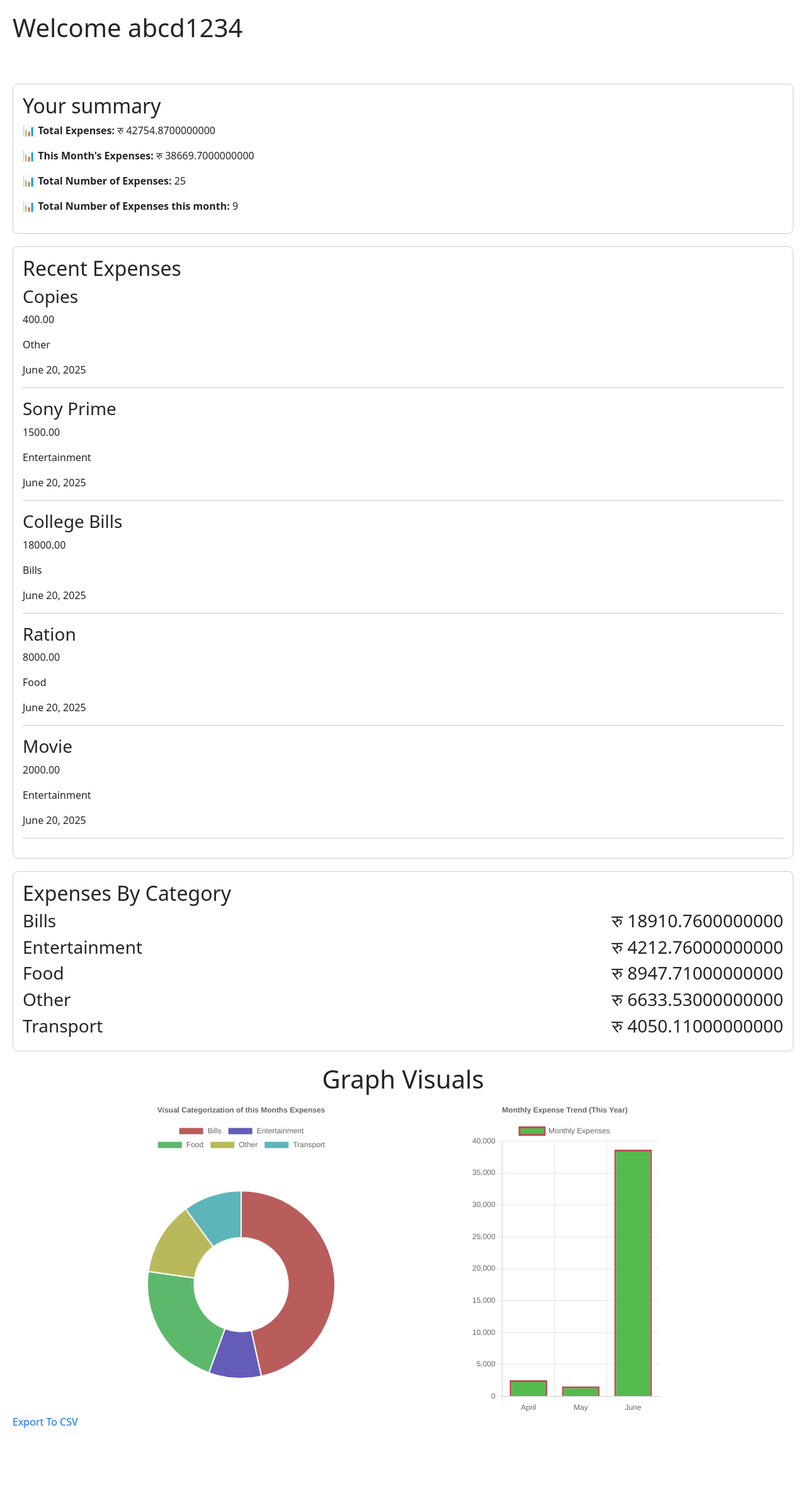
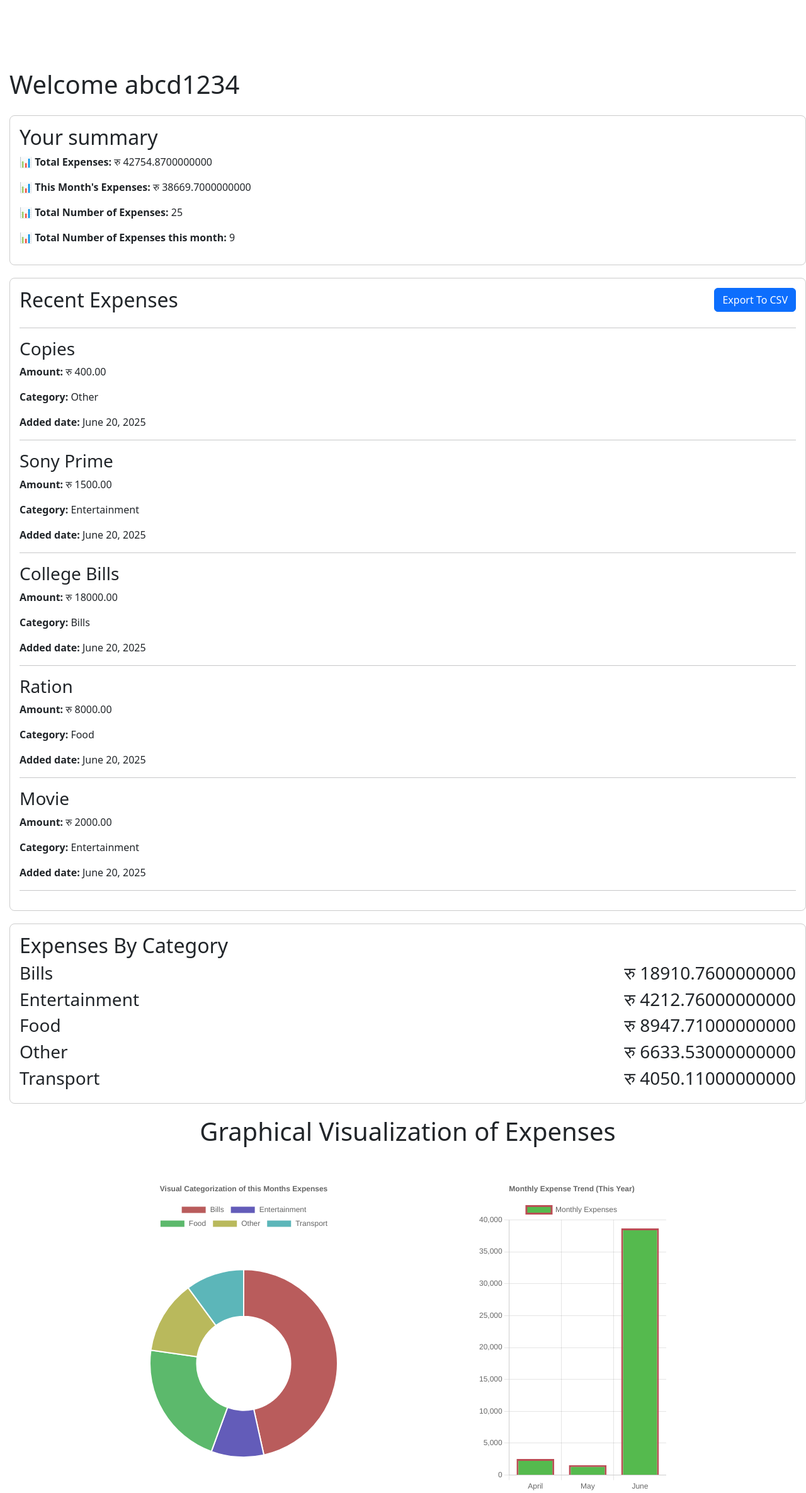
Before and after one commit to XxSamridhaxX/Expenses-Tracker-Django-, a Django app: page /expense/dashboard/ in a window 1280 px wide. Shown: the whole page at 63% size. Before the commit the page ends 2267 px from the top, so only its background shows below. Run offline with Django 5.2, Linux system fonts and the light colour scheme; a user stored in the database is signed in; data comes from the database, SQL or seed files in the repository; both versions use the stored data as it was after the commit.

Commit message:
Completed almost all design

```diff
--- a/expenses/templates/expenses/add_expense.html
+++ b/expenses/templates/expenses/add_expense.html
@@ -4,7 +4,7 @@
     <form method="POST" style="margin-top: 110px; padding-left: 30px;">
         {% csrf_token %}
         {{ form.as_p }}
-        <button type="submit">Add Expense</button>
+        <button type="submit" class="btn btn-success">Add Expense</button>
     </form>
 
 {% endblock %}
--- a/expenses/templates/expenses/dashboard.html
+++ b/expenses/templates/expenses/dashboard.html
@@ -2,11 +2,18 @@
 
 
 {% block content %}
-<div style="margin:20px">
+<div style="padding: 110px 0px 0px 0px; margin-left: 15px;">
+  {% if messages %}
+  {% for message in messages %}
+  <div class="alert alert-{{ message.tags }} alert-dismissible fade show" role="alert">
+    {{ message }}
+    <button type="button" class="btn-close" data-bs-dismiss="alert" aria-label="Close"></button>
+  </div>
+  {% endfor %}
+  {% endif %}
   <h1>Welcome {{request.user.username}}</h1>
-
   <!-- Your summary box -->
-    <div style="border: 1px solid #ccc; padding: 15px; margin-bottom: 20px; margin-top:65px; border-radius: 8px;">
+  <div style="border: 1px solid #ccc; padding: 15px; margin-bottom: 20px; margin-top:25px; border-radius: 8px;">
     <h2>Your summary</h2>
     <p><strong>📊 Total Expenses:</strong> रु {{total_expense}}</p>
     <p><strong>📊 This Month's Expenses:</strong> रु {{monthly_total}}</p>
@@ -16,12 +23,21 @@
 
   <!-- Recent expenses -->
   <div style="border: 1px solid #ccc; padding: 15px; margin-bottom: 20px; border-radius: 8px;">
+
+    <div style="display: flex; justify-content: space-between;">
       <h2>Recent Expenses</h2>
+
+      <form action="{% url 'export' %}" method="get">
+        <button type="submit" class="btn btn-primary"
+          onclick="setTimeout(()=>{alert('Your download has been started')},200)">Export To CSV</button>
+      </form>
+    </div>
+    <hr>
     {% for x in recent_expenses %}
     <h3>{{x.title}}</h3>
-        <p>{{x.amount}}</p>
-        <p>{{x.category}}</p>
-        <p>{{x.date}}</p>
+    <p><strong>Amount:</strong> रु {{x.amount}}</p>
+    <p><strong>Category:</strong> {{x.category}}</p>
+    <p><strong>Added date:</strong> {{x.date}}</p>
     <hr>
     {% endfor %}
   </div>
@@ -46,7 +62,7 @@
   {{ month_totals|json_script:"month_totals" }}
 
   <div>
-      <h1 style="text-align: center;">Graph Visuals</h1>
+    <h1 style="text-align: center;margin-bottom: 50px;">Graphical Visualization of Expenses</h1>
     <div style="display:flex; flex-direction: row; justify-content: space-evenly;">
 
       <canvas id="donutChart" width="auto" height="500px" style="margin: none;"></canvas>
@@ -56,8 +72,6 @@
   </div>
 
 
-<a href="{% url 'export' %}" style="text-decoration: none;">Export To CSV</a>
-</div>
 
 
   <!-- 🔽 Paste this AFTER the endblock -->
@@ -154,5 +168,3 @@
 
 
   {% endblock %}
-
-123
--- a/expenses/templates/expenses/navbar.html
+++ b/expenses/templates/expenses/navbar.html
@@ -15,12 +15,12 @@
 ">
 
   <!-- Left side: Logo & Navigation -->
-  <div>
+  <div style="display: flex; align-items: center;">
       <a href="{% url 'expense_list' %}" style="color: white; font-weight: bold; font-size:40px; text-decoration: none; margin-right: 20px;">
           💸 ExpenseTracker
       </a>
       {% if user.is_authenticated %}
-          <a href="{% url 'add_expense' %}" style="color: white; text-decoration: none; margin-right: 15px;">Add Expense</a>
+          <a href="{% url 'add_expense' %}" style="color: white; text-decoration: none; margin-right: 15px; font-size: larger; margin-top:10px">Add Expense</a>
       {% endif %}
   </div>
 
--- a/expenses/urls.py
+++ b/expenses/urls.py
@@ -24,4 +24,7 @@ urlpatterns = [
 
     # Export to csv
     path('export/',views.export_csv,name='export'),
+
+    # Export Filtered CSV
+    path('export_filtered',views.export_filtered_csv,name="filtered_csv")
 ]
--- a/expenses/views.py
+++ b/expenses/views.py
@@ -16,7 +16,7 @@ from django.utils import timezone
 # Create your views here.
 
 def helllo(response):
-    return HttpResponse("Hello, world!")
+     return HttpResponse("Hello, world!")
 
 @login_required
 def expense_list(request):
@@ -171,10 +171,13 @@ import csv
 def export_csv(request):
     # To import all the data related to the user
     user_expense=Expense.objects.filter(user=request.user)
+    if not user_expense.exists():
+        messages.warning(request,"Don't have any data to export to CSV")
+        return redirect('dashboard')
 
     response = HttpResponse(
         content_type="text/csv",
-        headers= {"Content-Disposition": 'attachment; filename="{request.username}_expense_details.csv"'}
+        headers= {"Content-Disposition": f'attachment; filename="{request.user}_expense_details.csv"'}
     )
 
     writer= csv.writer(response)
@@ -183,3 +186,29 @@ def export_csv(request):
     for expense in expense_fields:
         writer.writerow(expense)
     return response
+
+def export_filtered_csv(request):
+    user_expense=Expense.objects.filter(user=request.user)
+
+    category=request.GET.get('category')
+    start_date=request.GET.get('start_date')
+    end_date=request.GET.get('end_date')
+    if category:
+        user_expense=user_expense.filter(category=category)
+    if start_date:
+        user_expense=user_expense.filter(date__gte=start_date)
+    if end_date:
+        user_expense=user_expense.filter(date__lte=end_date)
+
+    if not user_expense.exists():
+        messages.warning(request, "No expenses found for the applied filters.")
+        return redirect('expense_list')  # Use your actual view name here
+
+    filename=f"{request.user.username}_{start_date}to{end_date}_{category}.csv"
+    response= HttpResponse(content_type="text/csv",headers= {"Content-Disposition":f'attachment; filename="{filename}"'})
+    writer=csv.writer(response)
+    writer.writerow(['title','amount','category','date'])
+    expense_field=user_expense.values_list('title','amount','category','date')
+    for expense in expense_field:
+        writer.writerow(expense)
+    return response
```
Also changed, not shown: expenses/forms.py (+4 -3 lines), expenses/templates/expenses/expense.html (+20 -7 lines), expenses/templates/expenses/login.html (+15 -3 lines), db.sqlite3. Lines whose indentation alone changed are shown as unchanged.
